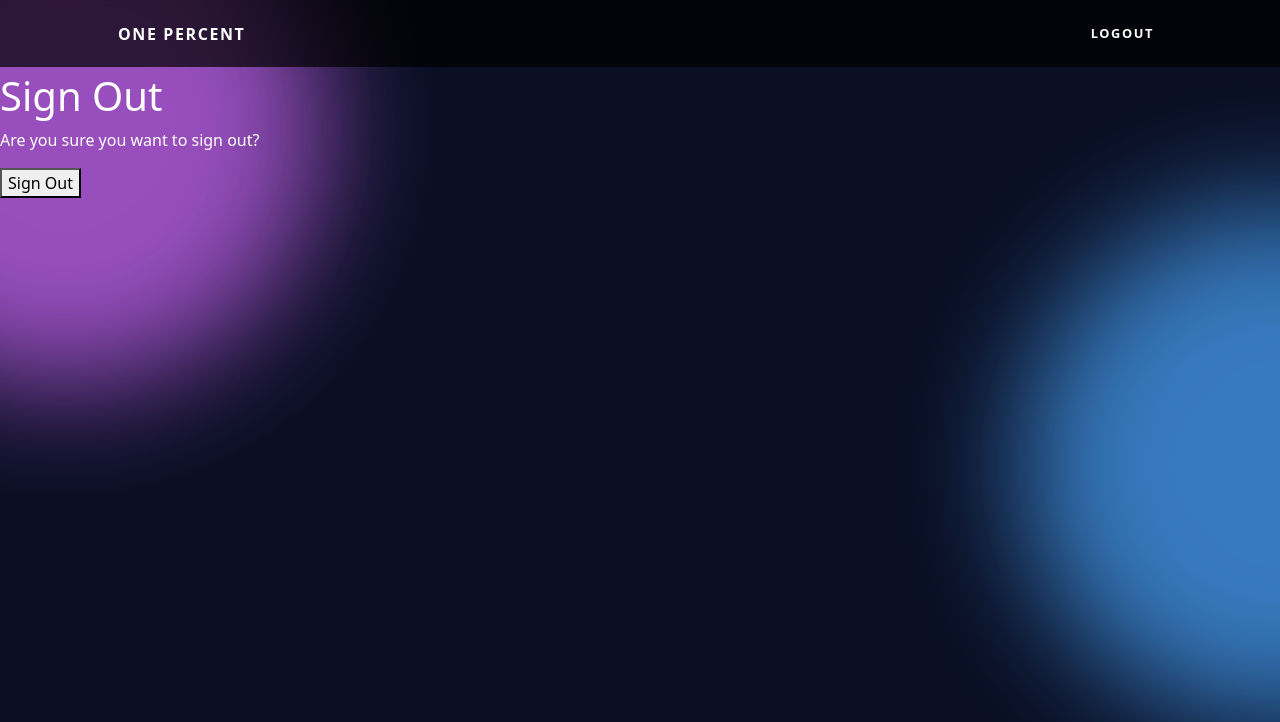
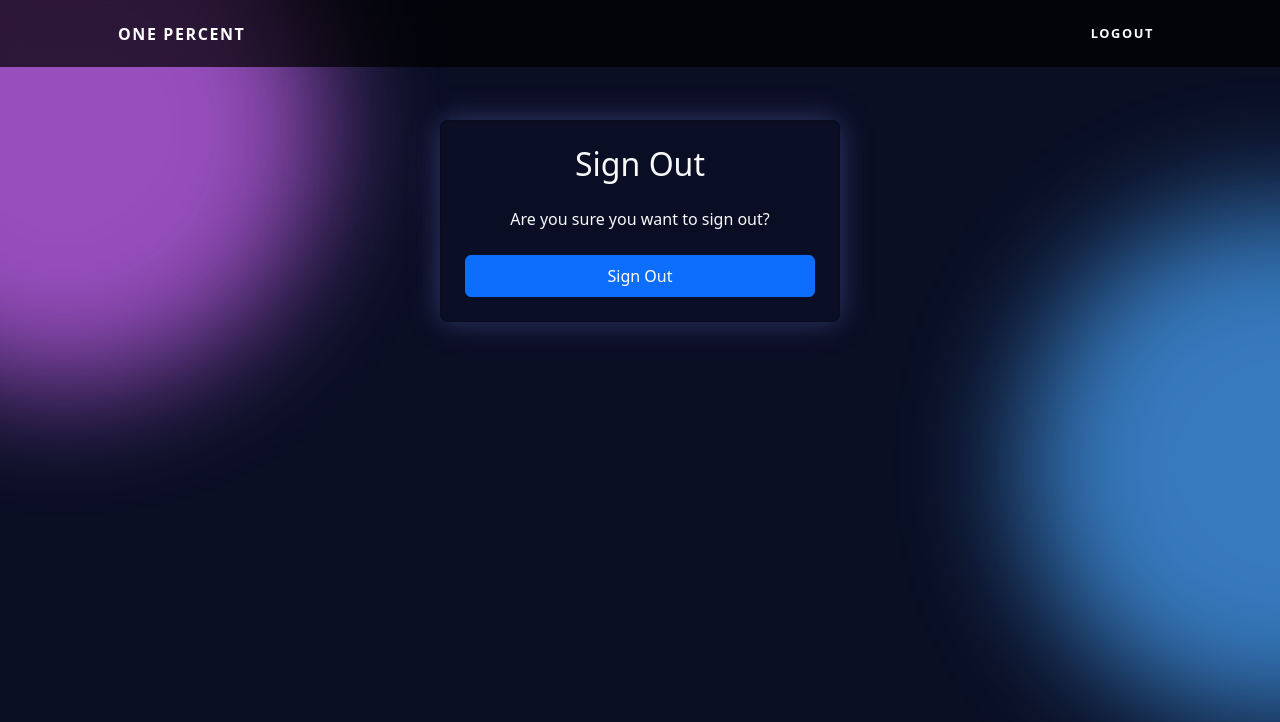
Before and after one commit to AlexThoma5/one_percent, a Django app: page /accounts/logout/ in a window 1280 px wide. Shown: the top 722 px of the page. Run offline with Django 4.2, Linux system fonts and the light colour scheme; the visitor is signed in with stand-in values (Sample User, id 1); some libraries are stand-ins or nearby versions.

Commit message:
Add logout page template and styling for user authentication

```diff
--- a/templates/account/logout.html
+++ b/templates/account/logout.html
@@ -5,17 +5,21 @@
 {% block head_title %}{% trans "Sign Out" %}{% endblock head_title %}
 
 {% block content %}
-<h1>{% trans "Sign Out" %}</h1>
 
-<p>{% trans 'Are you sure you want to sign out?' %}</p>
+<div class="d-flex justify-content-center align-items-center">
+  <div class="card rounded-3 p-4 mt-5 form-card" data-aos="fade-up" data-aos-once="true" data-aos-duration="1500">
+    <h1 class="text-center mb-4 text-light h2">{% trans "Sign Out" %}</h1>
 
-<form method="post" action="{% url 'account_logout' %}">
-  {% csrf_token %}
-  {% if redirect_field_value %}
-  <input type="hidden" name="{{ redirect_field_name }}" value="{{ redirect_field_value }}"/>
-  {% endif %}
-  <button type="submit">{% trans 'Sign Out' %}</button>
-</form>
+    <p class="text-center text-light medium mb-4">{% trans 'Are you sure you want to sign out?' %}</p>
 
+    <form method="post" action="{% url 'account_logout' %}">
+      {% csrf_token %}
+      {% if redirect_field_value %}
+      <input type="hidden" name="{{ redirect_field_name }}" value="{{ redirect_field_value }}"/>
+      {% endif %}
+      <button type="submit" class="btn btn-primary w-100 py-2">{% trans 'Sign Out' %}</button>
+    </form>
+  </div>
+</div>
 
 {% endblock content %}
```
